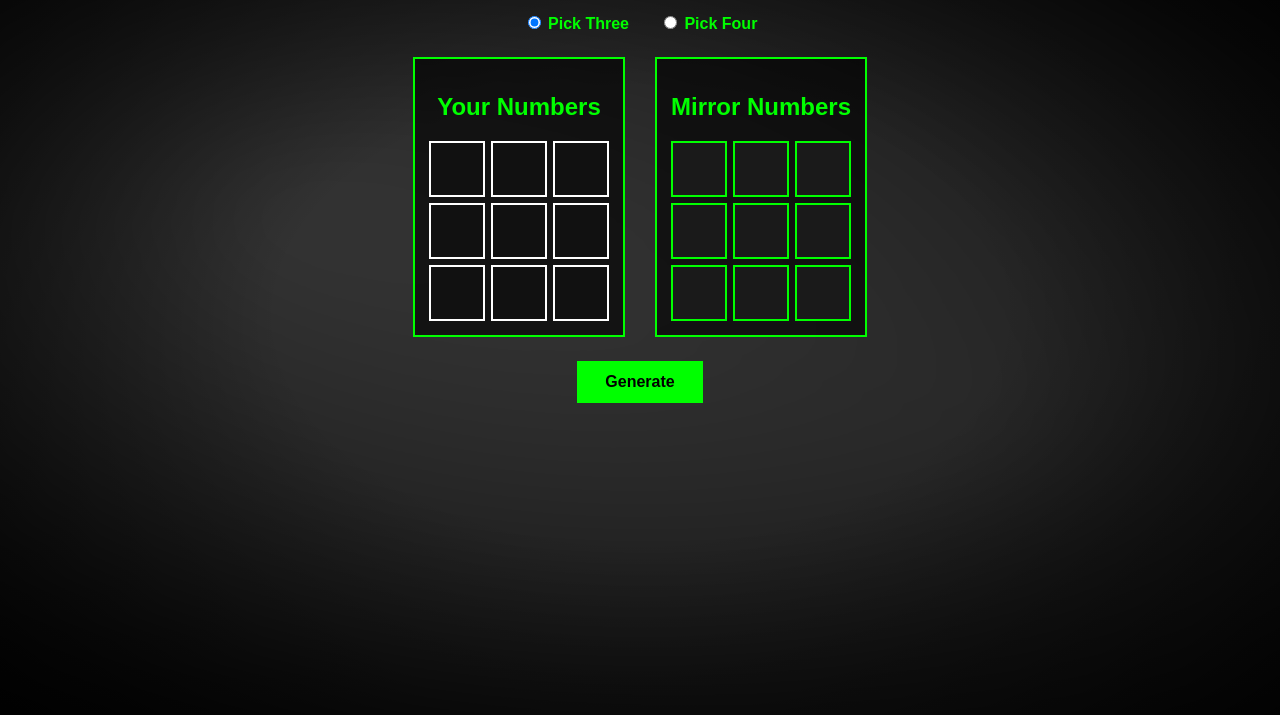
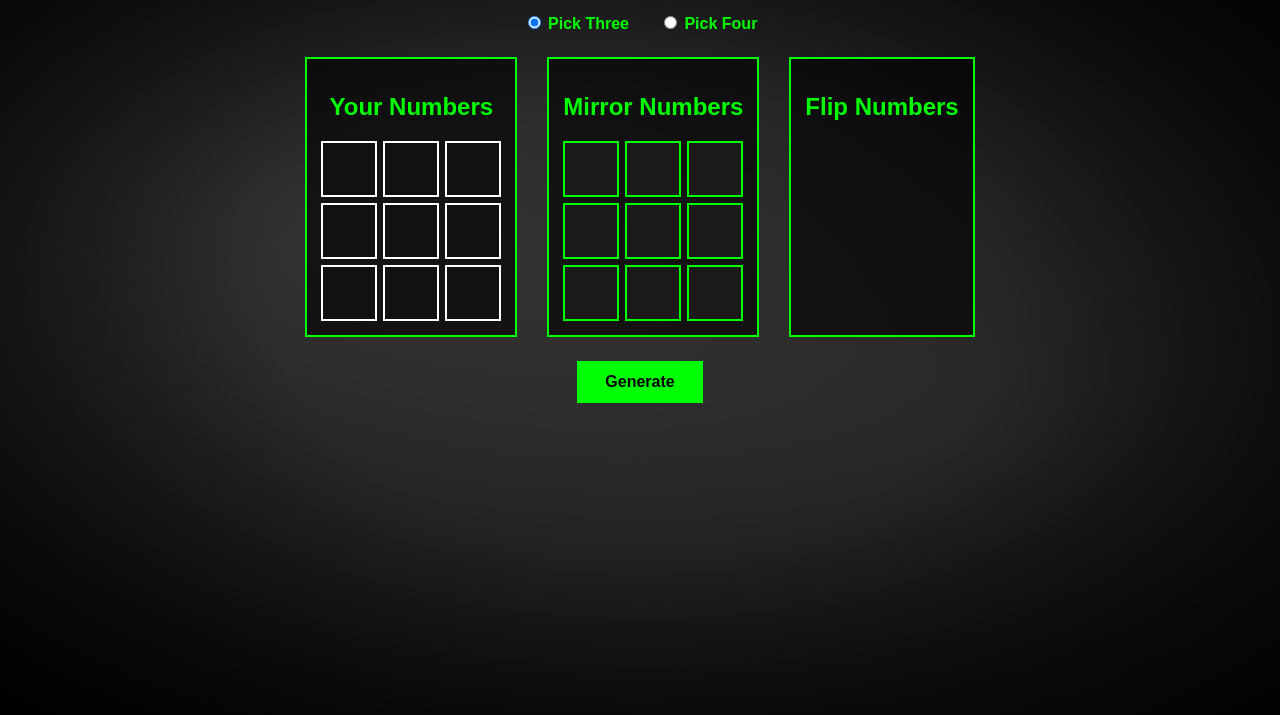
Before and after one commit to jayyfoxx/lotterystrat, a plain HTML site: page index.html in a window 1280 px wide. Shown: the part 85-800 px from the top of the page. Drawn offline with Linux system fonts and the light colour scheme.

Commit message:
Update index.html

```diff
--- a/index.html
+++ b/index.html
@@ -30,6 +30,10 @@
                 <h2>Mirror Numbers</h2>
                 <div class="grid" id="mirrorGrid"></div>
             </div>
+            <div class="board">
+                <h2>Flip Numbers</h2>
+                <div class="grid" id="flipGrid"></div>
+            </div>
         </div>
 
         <button id="generateBtn" type="button">Generate</button>
```
